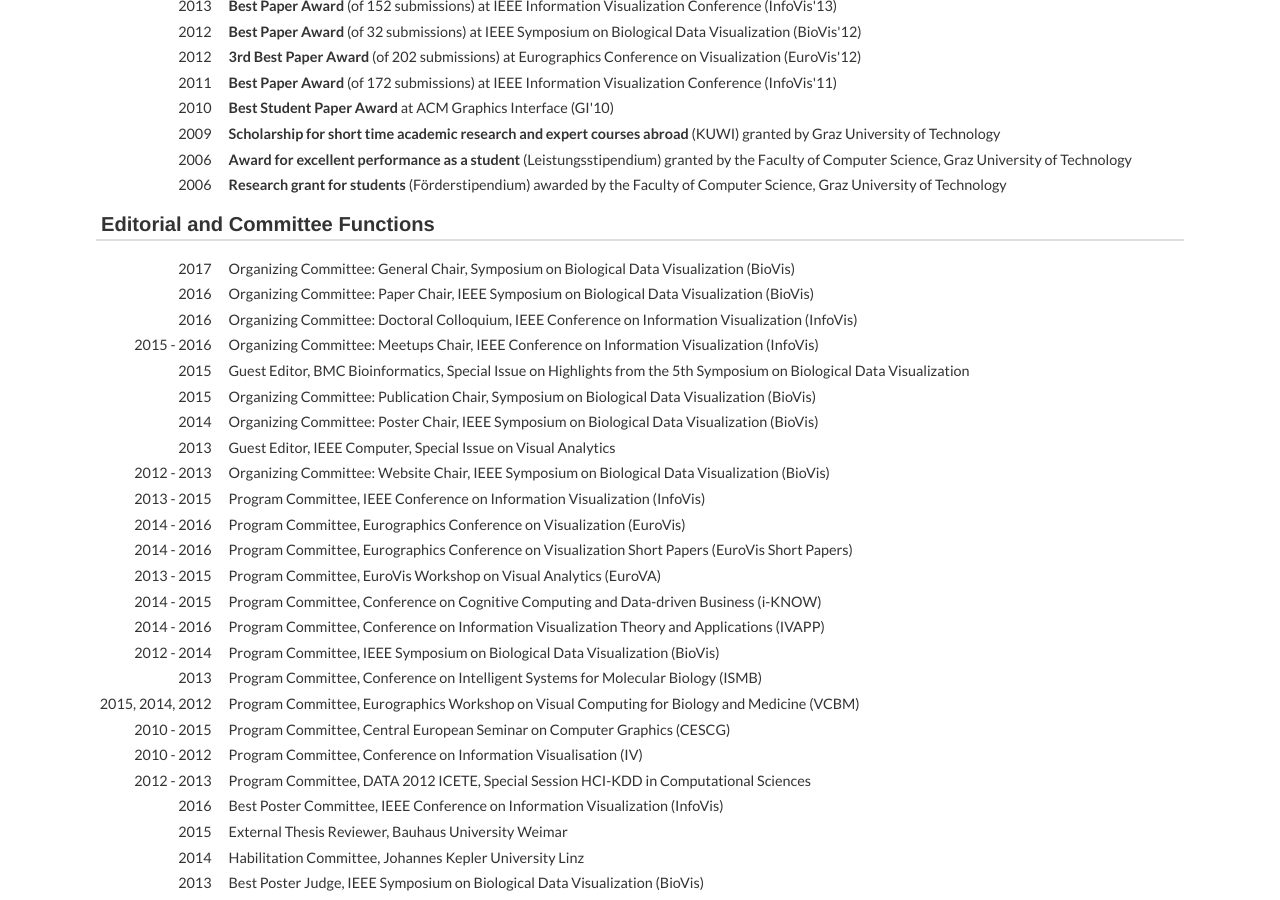
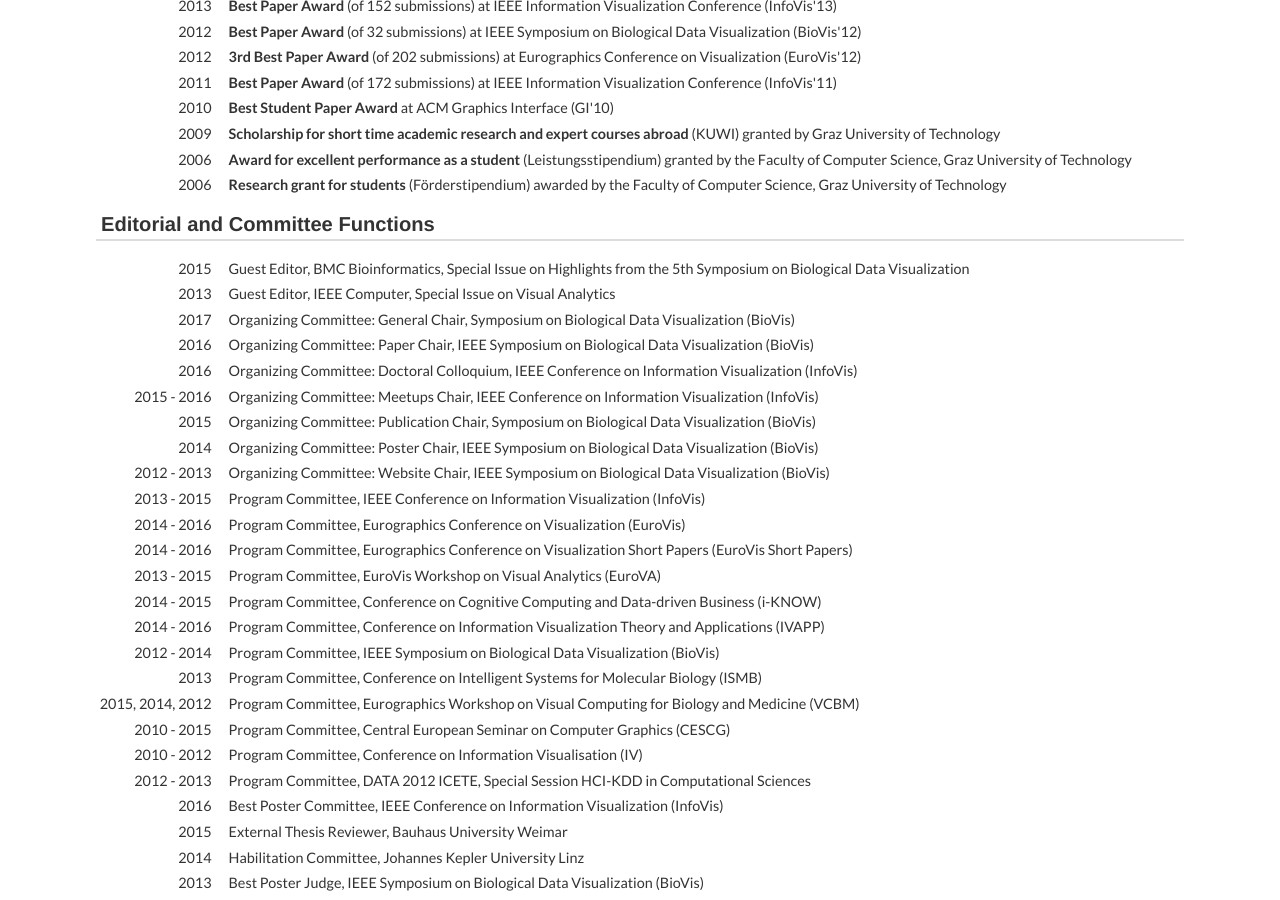
Before and after one commit to mstreit/mstreit.github.io, a Jekyll site: the page built from services.md, in a window 1280 px wide and 900 px high, scrolled down 441 px. Built offline with Jekyll 4.4.1, drawn with Linux system fonts in a browser that asks for light colours; nearby versions of some CDN libraries; some web fonts are replaced; some of the changed lines change nothing that is shown.

Commit message:
changed services order

```diff
--- a/_data/functions.yml
+++ b/_data/functions.yml
@@ -1,3 +1,11 @@
+- role: Guest Editor
+  for: BMC Bioinformatics, Special Issue on Highlights from the 5th Symposium on Biological Data Visualization
+  years: 2015
+
+- role: Guest Editor
+  for: IEEE Computer, Special Issue on Visual Analytics
+  years: 2013
+
 - role: "Organizing Committee: General Chair"
   for: Symposium on Biological Data Visualization (BioVis)
   years: 2017
@@ -14,10 +22,6 @@
   for: IEEE Conference on Information Visualization (InfoVis)
   years: 2015 - 2016
 
-- role: Guest Editor
-  for: BMC Bioinformatics, Special Issue on Highlights from the 5th Symposium on Biological Data Visualization
-  years: 2015
-
 - role: "Organizing Committee: Publication Chair"
   for: Symposium on Biological Data Visualization (BioVis)
   years: 2015
@@ -25,10 +29,6 @@
 - role: "Organizing Committee: Poster Chair"
   for: IEEE Symposium on Biological Data Visualization (BioVis)
   years: 2014
-
-- role: Guest Editor
-  for: IEEE Computer, Special Issue on Visual Analytics
-  years: 2013
 
 - role: "Organizing Committee: Website Chair"
   for: IEEE Symposium on Biological Data Visualization (BioVis)
```
